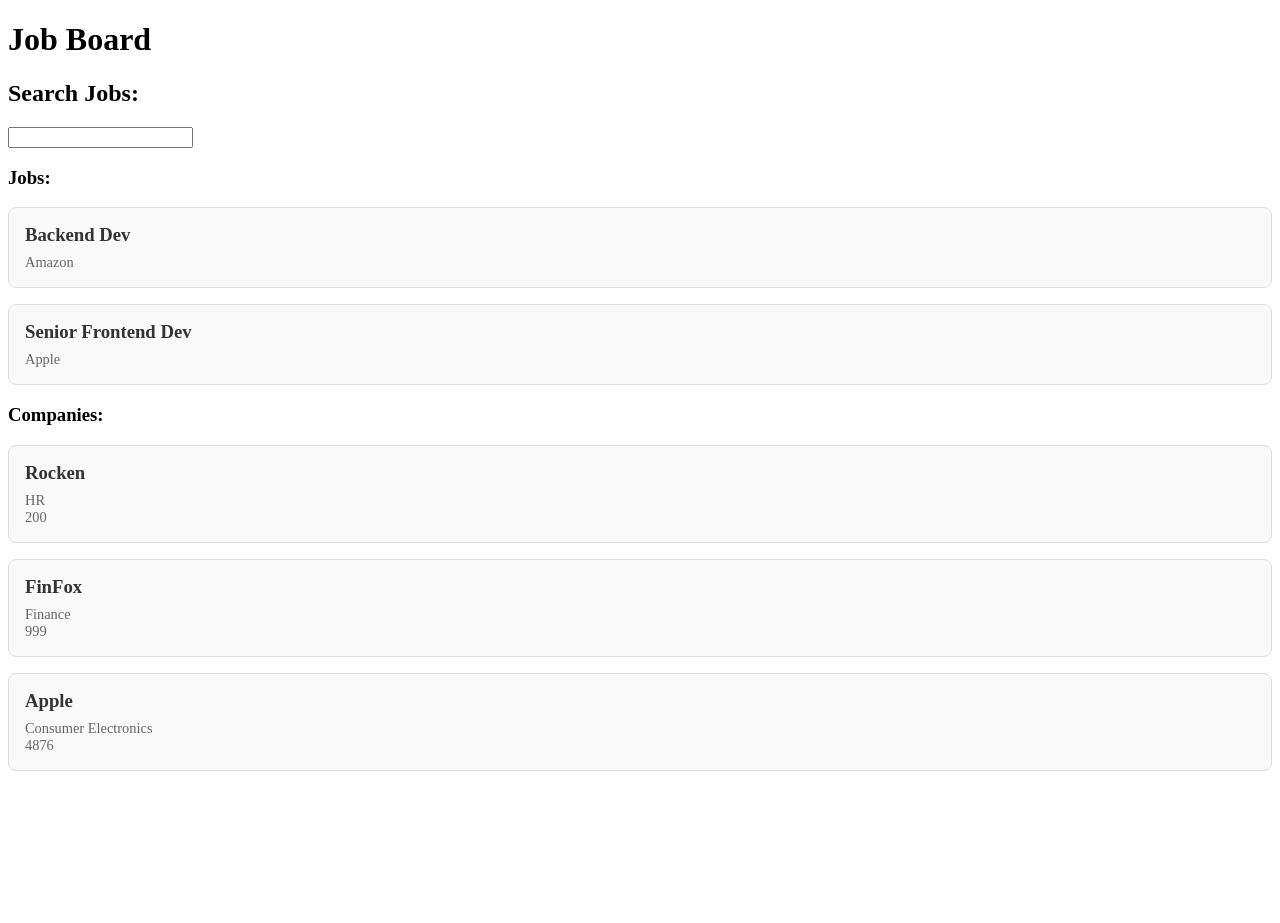
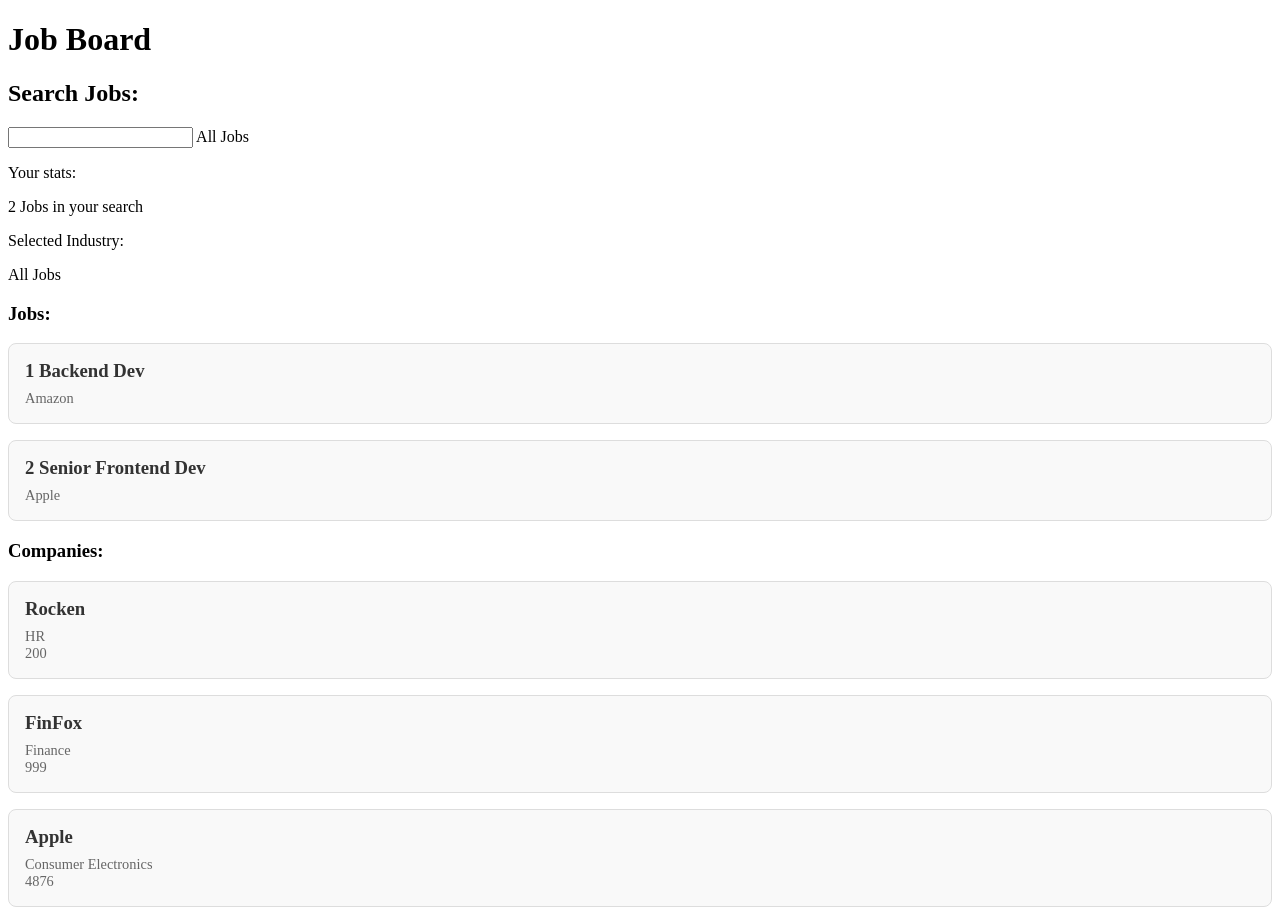
Before and after one commit to khanlifts/job-board, an Angular app: page / in a window 1280 px wide. Before the commit the page ends 800 px from the top, so only its background shows below. Built offline with nearby package versions, Linux system fonts and the light colour scheme.

Commit message:
module 3: Template Basics with control flow

```diff
--- a/src/app/app.html
+++ b/src/app/app.html
@@ -3,14 +3,31 @@
 <h2>Search Jobs:</h2>
 <input type="text" (input)="onSearch($event)">
 
-@if (searchTerm().length > 0 && filteredJobs().length > 0) {
-  {{foundJobsString()}}
+@if(searchTerm().length > 0) {
+  Results for: "{{searchTerm()}}" {{foundJobsString()}}
+} @else if (searchTerm().length > 0 && filteredJobs().length === 0) {
+  No Jobs found
+} @else if (searchTerm().length === 0) {
+  All Jobs
+}
+
+<p>Your stats: </p>
+<p>{{statsFoundJobsString()}}</p>
+
+<p>Selected Industry:</p>
+@switch (selectedIndustry()) {
+  @case ('all') {
+    <p>All Jobs</p>
+  }
+  @case ('tech') {
+    <p>All Tech Jobs</p>
+  }
 }
 
 <h3>Jobs:</h3>
 
-@for (job of filteredJobs(); track $index) {
-  <job-card [title]="job.title" [company]="job.company"></job-card>
+@for (job of filteredJobs(); track job.title; let idx = $index) {
+  <job-card [id]="idx + 1" [title]="job.title" [company]="job.company"></job-card>
 }
 
 <h3>Companies:</h3>
--- a/src/app/app.ts
+++ b/src/app/app.ts
@@ -13,6 +13,12 @@
 
   searchTerm = signal<string>('');
 
+  selectedIndustry = signal('all');
+
+  jobResultString = computed(() => {
+    return `${this.filteredJobs().length} Job${this.filteredJobs().length > 1 ? 's' : ''}`
+  })
+
   onSearch(event: Event) {
     this.searchTerm.set((event.target as HTMLInputElement).value);
   }
@@ -23,7 +29,11 @@
   })
 
   foundJobsString = computed(() => {
-    return `${this.filteredJobs().length} Job${this.filteredJobs().length > 1 ? 's' : ''} found`
+    return this.jobResultString() + ' found';
+  })
+
+  statsFoundJobsString = computed(() => {
+    return this.jobResultString() + ' in your search';
   })
 
   jobs = signal([
--- a/src/components/job-card/job-card.html
+++ b/src/components/job-card/job-card.html
@@ -1,4 +1,4 @@
 <div class="job-card">
-  <h3>{{ title() }}</h3>
+  <h3>{{id()}} {{ title() }}</h3>
   <p class="company">{{ company() }}</p>
 </div>
--- a/src/components/job-card/job-card.ts
+++ b/src/components/job-card/job-card.ts
@@ -14,4 +14,6 @@
 
   company = input<string>('Bogus Company')
 
+  id = input<number>()
+
 }
```
